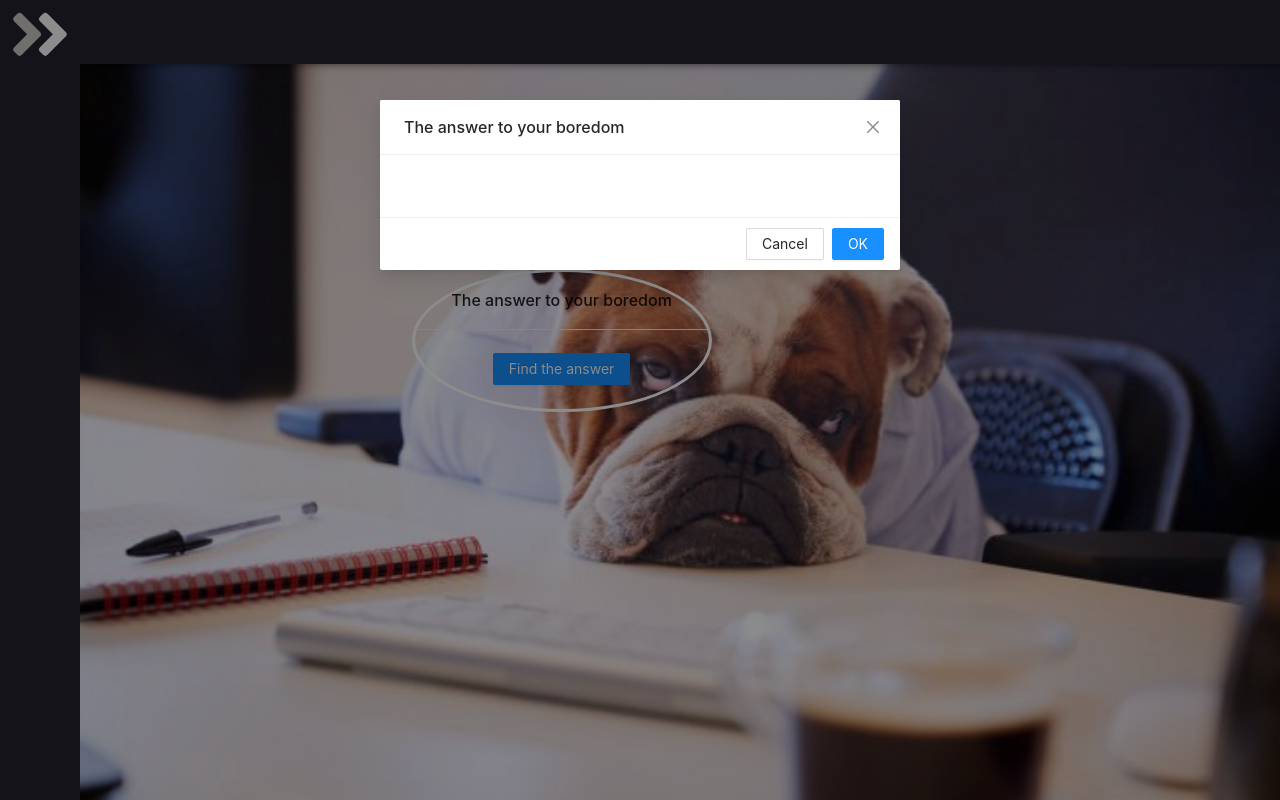
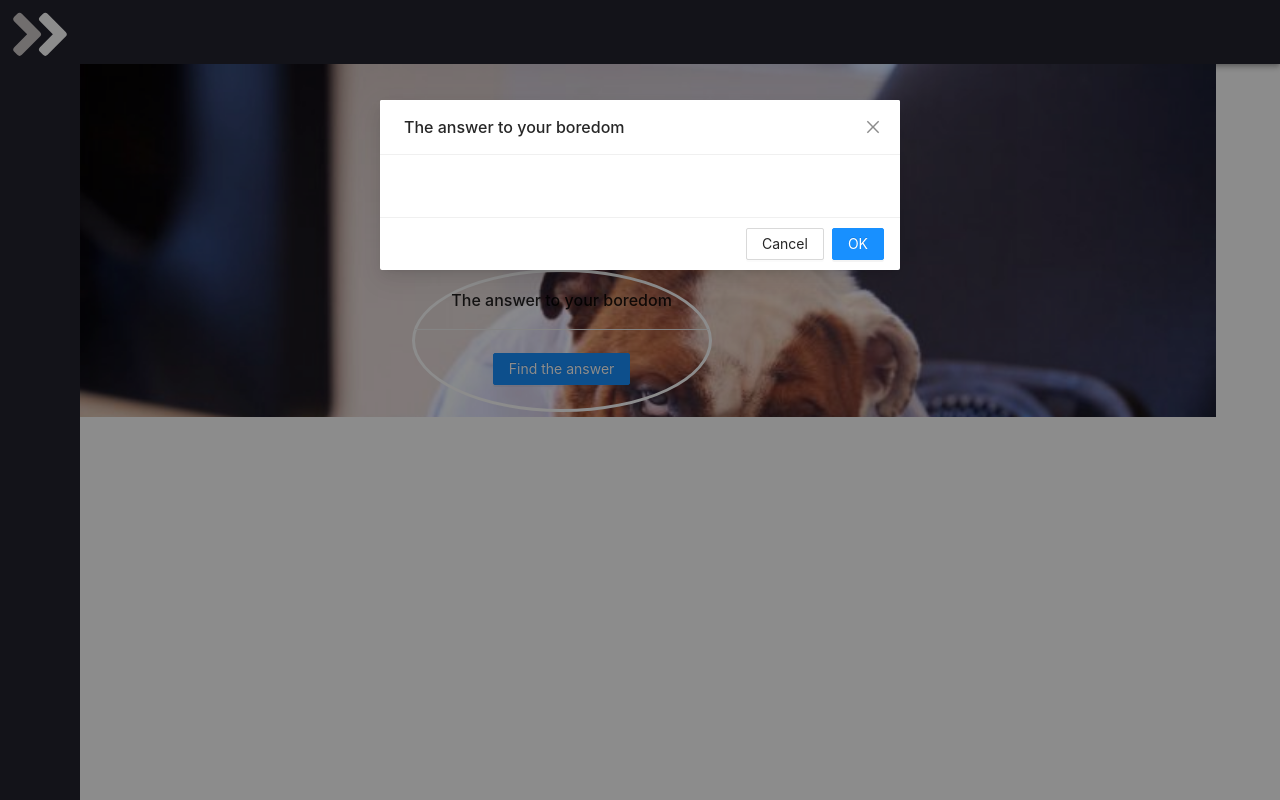
Before and after one commit to hjpaul7/red-badge-client, a React (Create React App) app: page /Bored in a window 1280 px wide. Built offline with nearby package versions, Linux system fonts and the light colour scheme; no server answers.

Commit message:
background fix

```diff
--- a/src/components/apiJustin/bored.css
+++ b/src/components/apiJustin/bored.css
@@ -1,4 +1,4 @@
-body{
+.mainDiv{
     background-image: url("../../assets/boredBulldog.jpg");
     background-repeat: no-repeat;
     background-size: 100%;
```
